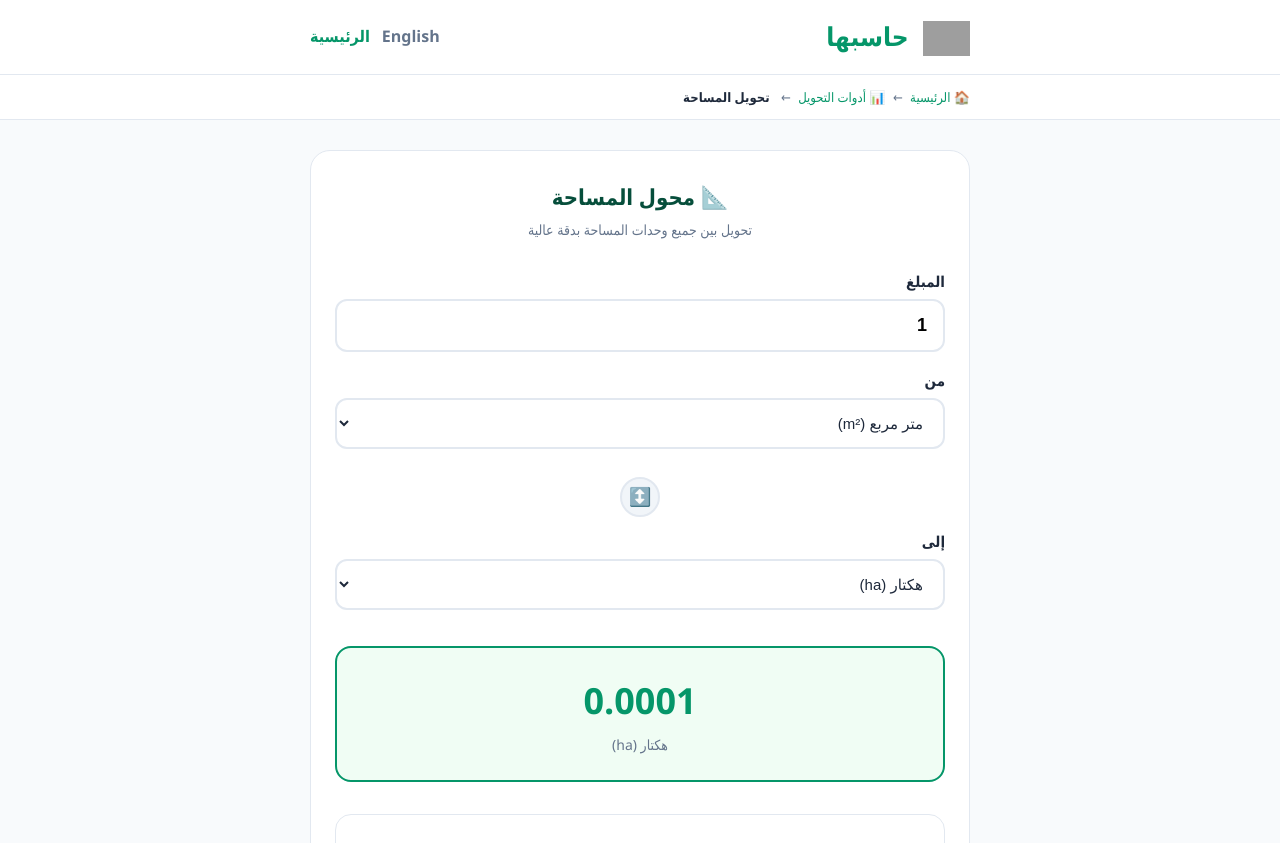
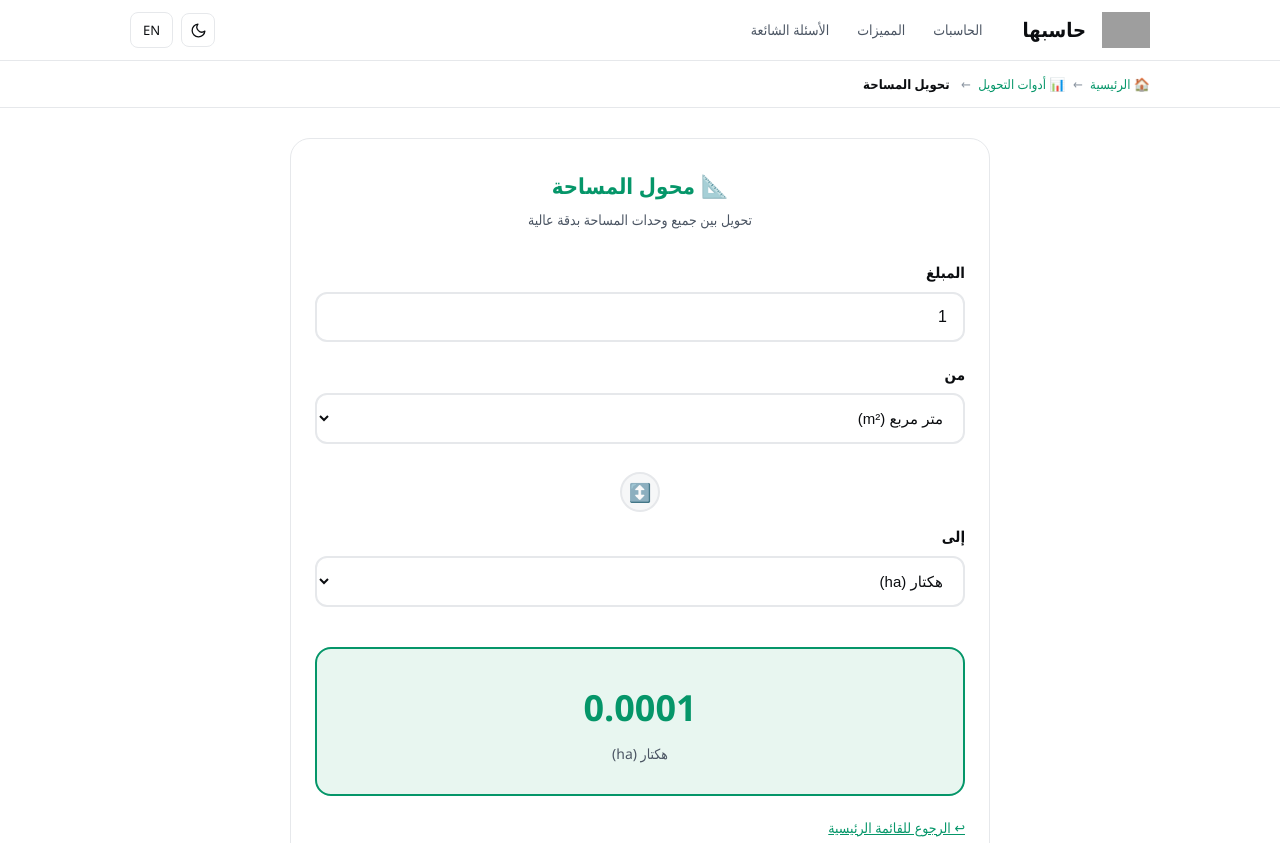
Before and after one commit to ibrahimalrezan-rgb/hasibha, a plain HTML site: page area.html in a window 1280 px wide. Shown: the top 843 px of the page. Drawn offline with Linux system fonts and the light colour scheme; grey boxes are pictures that could not be loaded.

Commit message:
Update area.html

```diff
--- a/area.html
+++ b/area.html
@@ -3,6 +3,7 @@
 <head>
 <meta charset="UTF-8">
 <meta name="viewport" content="width=device-width, initial-scale=1.0">
+
 <title>محول المساحة - تحويل جميع وحدات المساحة | حاسبها</title>
 <meta name="description" content="محول المساحة الشامل لتحويل بين المتر المربع، الكيلومتر المربع، الهكتار، الفدان، الدونم، القدم المربع و12 وحدة مساحة بدقة عالية.">
 <meta name="keywords" content="تحويل المساحة, محول المساحة, متر مربع, كيلومتر مربع, هكتار, فدان, دونم, قدم مربع, area converter">
@@ -12,6 +13,10 @@
 <link rel="canonical" href="https://hasibha.com/area">
 <link rel="icon" type="image/png" href="https://i.ibb.co/MyCPJW6y/B8947-E27-073-B-4-DE2-8-E7-F-EB2023-A17-E70.png">
 <link rel="apple-touch-icon" href="https://i.ibb.co/MyCPJW6y/B8947-E27-073-B-4-DE2-8-E7-F-EB2023-A17-E70.png">
+<link rel="alternate" hreflang="ar" href="https://hasibha.com/area">
+<link rel="alternate" hreflang="en" href="https://hasibha.com/area-en">
+<link rel="alternate" hreflang="x-default" href="https://hasibha.com/area">
+
 <meta property="og:title" content="محول المساحة - تحويل جميع وحدات المساحة">
 <meta property="og:description" content="حول بين 12 وحدة مساحة بدقة عالية.">
 <meta property="og:url" content="https://hasibha.com/area">
@@ -23,114 +28,179 @@
 <meta name="twitter:title" content="محول المساحة | حاسبها">
 <meta name="twitter:description" content="12 وحدة مساحة بدقة عالية.">
 <meta name="twitter:image" content="https://i.ibb.co/MyCPJW6y/B8947-E27-073-B-4-DE2-8-E7-F-EB2023-A17-E70.png">
+<meta name="theme-color" content="#0b0d10">
+
 <script async src="https://www.googletagmanager.com/gtag/js?id=G-NZLXJFVCDW"></script>
 <script>window.dataLayer=window.dataLayer||[];function gtag(){dataLayer.push(arguments)}gtag('js',new Date());gtag('config','G-NZLXJFVCDW');</script>
+
 <script type="application/ld+json">
 {
   "@context": "https://schema.org",
+  "@graph": [
+    {
       "@type": "BreadcrumbList",
       "itemListElement": [
         {"@type": "ListItem", "position": 1, "name": "الرئيسية", "item": "https://hasibha.com/"},
         {"@type": "ListItem", "position": 2, "name": "أدوات التحويل", "item": "https://hasibha.com/#conversion"},
         {"@type": "ListItem", "position": 3, "name": "تحويل المساحة", "item": "https://hasibha.com/area"}
       ]
+    },
+    {
+      "@type": "FAQPage",
+      "mainEntity": [
+        {"@type": "Question", "name": "كم متر مربع في الهكتار؟", "acceptedAnswer": {"@type": "Answer", "text": "1 هكتار = 10,000 متر مربع."}},
+        {"@type": "Question", "name": "كم متر مربع في الدونم؟", "acceptedAnswer": {"@type": "Answer", "text": "1 دونم = 1,000 متر مربع في السعودية."}},
+        {"@type": "Question", "name": "كم متر مربع في الفدان؟", "acceptedAnswer": {"@type": "Answer", "text": "1 فدان = 4,200 متر مربع تقريباً."}}
+      ]
+    }
+  ]
 }
 </script>
-    <style>
-        *{margin:0;padding:0;box-sizing:border-box}
-        body{font-family:'Segoe UI',Tahoma,Geneva,Verdana,sans-serif;background:#f8fafc;color:#1e293b;line-height:1.6}
-        .container{max-width:700px;margin:0 auto;padding:0 20px}
-        .site-header{background:#fff;border-bottom:1px solid #e2e8f0;padding:16px 0}
-        .header-content{display:flex;justify-content:space-between;align-items:center}
-        .logo{font-size:26px;font-weight:800;color:#059669;text-decoration:none}
-        .logo img{height:35px;vertical-align:middle;margin-left:8px}
-        .lang-btn{background:#f1f5f9;border:1px solid #e2e8f0;padding:8px 16px;border-radius:8px;font-size:14px;color:#475569;text-decoration:none}
-        .breadcrumb{background:#fff;padding:12px 0;font-size:13px;color:#64748b;border-bottom:1px solid #e2e8f0}
-        .breadcrumb a{color:#059669;text-decoration:none}
-        .breadcrumb span{margin:0 4px}
-        .calc-wrapper{background:#fff;border:1px solid #e2e8f0;border-radius:20px;padding:28px 24px;margin:30px auto}
-        .calc-wrapper h1{text-align:center;color:#064e3b;font-size:22px;margin-bottom:4px}
-        .subtitle{text-align:center;color:#64748b;font-size:14px;margin-bottom:28px}
-        label{display:block;font-weight:600;margin-bottom:6px;font-size:15px}
-        .input-row{display:flex;gap:10px;margin-bottom:16px;align-items:center}
-        .input-row input{padding:14px 16px;border:2px solid #e2e8f0;border-radius:12px;font-size:18px;text-align:right;flex:1;font-weight:700}
-        .input-row input:focus{outline:none;border-color:#059669}
-        .unit-select{width:100%;padding:14px 16px;border:2px solid #e2e8f0;border-radius:12px;font-size:15px;background:#fff;color:#1e293b;cursor:pointer;margin-bottom:16px}
-        .swap-btn{text-align:center;margin:12px 0}
-        .swap-btn button{background:#f1f5f9;border:2px solid #e2e8f0;border-radius:50%;width:40px;height:40px;font-size:18px;cursor:pointer}
-        .result-card{background:#f0fdf4;border:2px solid #059669;border-radius:16px;padding:24px;text-align:center;margin-top:20px}
-        .result-card .result-value{font-size:36px;font-weight:900;color:#059669;word-break:break-all}
-        .result-card .result-label{color:#64748b;font-size:14px;margin-top:4px}
-        .article-box{background:#fff;border:1px solid #e2e8f0;border-radius:16px;padding:32px;margin-top:32px;text-align:right;line-height:2.3}
-        .article-box h2{font-size:22px;color:#064e3b;margin-bottom:24px;border-bottom:3px solid #059669;padding-bottom:12px}
-        .article-box h3{font-size:18px;color:#1e293b;margin:24px 0 12px}
-        .article-box p{color:#475569;font-size:15px;margin-bottom:14px}
-        .article-box ul{color:#475569;font-size:14px;padding-right:20px;margin-bottom:14px}
-        .article-box .tip{background:#f0fdf4;border-right:4px solid #059669;padding:16px;margin:16px 0;border-radius:8px}
-        .article-box .example{background:#f8fafc;border:1px solid #e2e8f0;border-radius:12px;padding:16px;margin:16px 0}
-        .back-link{display:inline-block;margin-top:20px;color:#059669;text-decoration:underline;font-size:14px}
-        @media(max-width:600px){.calc-wrapper{padding:20px 16px}.article-box{padding:20px 16px}}
-    </style>
+
+<link rel="stylesheet" href="/css/style.css">
 </head>
 <body>
 
-<header class="site-header"><div class="container"><div class="header-content">
-    <a href="/" class="logo"><img src="https://i.ibb.co/MyCPJW6y/B8947-E27-073-B-4-DE2-8-E7-F-EB2023-A17-E70.png" alt="حاسبها"> حاسبها</a>
-    <div style="display:flex;gap:12px;align-items:center">
-        <a href="/area-en" style="color:#64748b;text-decoration:none;font-weight:600">English</a>
-        <a href="/" style="color:#059669;text-decoration:none;font-weight:600">الرئيسية</a>
+<header class="site-header">
+  <div class="wrap header-in">
+    <a class="logo" href="/" aria-label="حاسبها — الصفحة الرئيسية">
+      <img src="https://i.ibb.co/MyCPJW6y/B8947-E27-073-B-4-DE2-8-E7-F-EB2023-A17-E70.png" alt="حاسبها" style="height:36px;vertical-align:middle">
+      حاسبها
+    </a>
+    <nav class="main-nav" aria-label="التنقل الرئيسي">
+      <a href="/#calculators">الحاسبات</a>
+      <a href="/#features">المميزات</a>
+      <a href="/#faq">الأسئلة الشائعة</a>
+    </nav>
+    <div class="header-actions">
+      <button class="theme-btn" id="themeBtn" aria-label="تبديل الوضع الليلي">
+        <svg id="iconMoon" width="17" height="17" viewBox="0 0 24 24" fill="none" stroke="currentColor" stroke-width="1.8" stroke-linecap="round" stroke-linejoin="round"><path d="M21 12.8A9 9 0 1 1 11.2 3a7 7 0 0 0 9.8 9.8Z"/></svg>
+        <svg id="iconSun" width="17" height="17" viewBox="0 0 24 24" fill="none" stroke="currentColor" stroke-width="1.8" stroke-linecap="round" stroke-linejoin="round" style="display:none"><circle cx="12" cy="12" r="4"/><path d="M12 2v2M12 20v2M4.9 4.9l1.4 1.4M17.7 17.7l1.4 1.4M2 12h2M20 12h2M4.9 19.1l1.4-1.4M17.7 6.3l1.4-1.4"/></svg>
+      </button>
+      <a class="lang-btn" href="/area-en" hreflang="en" lang="en">EN</a>
     </div>
-</div></div></header>
+  </div>
+</header>
 
 <nav class="breadcrumb">
-    <div class="container">
+  <div class="wrap">
     <a href="/">🏠 الرئيسية</a>
     <span>←</span>
     <a href="/#conversion">📊 أدوات التحويل</a>
     <span>←</span>
-        <span style="color:#1e293b;font-weight:600">تحويل المساحة</span>
+    <span style="color:var(--text);font-weight:600">تحويل المساحة</span>
   </div>
 </nav>
 
 <main>
-<div class="container">
+<div class="wrap">
   <div class="calc-wrapper">
     <h1>📐 محول المساحة</h1>
     <p class="subtitle">تحويل بين جميع وحدات المساحة بدقة عالية</p>
-    <label>المبلغ</label>
-    <div class="input-row"><input type="number" id="amountInput" value="1" oninput="convert()" placeholder="أدخل القيمة"></div>
-    <label>من</label>
+
+    <label for="amountInput">المبلغ</label>
+    <div class="input-row">
+      <input type="number" id="amountInput" value="1" oninput="convert()" placeholder="أدخل القيمة">
+    </div>
+
+    <label for="fromUnit">من</label>
     <select class="unit-select" id="fromUnit" onchange="convert()">
-        <option value="1">متر مربع (m²)</option><option value="0.000001">كيلومتر مربع (km²)</option><option value="10000">سنتيمتر مربع (cm²)</option><option value="1000000">مليمتر مربع (mm²)</option><option value="0.0001">هكتار (ha)</option><option value="0.000247105">فدان</option><option value="3.861e-7">ميل مربع (mi²)</option><option value="1.19599">ياردة مربعة (yd²)</option><option value="10.7639">قدم مربع (ft²)</option><option value="1550">بوصة مربعة (in²)</option><option value="0.001">دونم</option><option value="0.01">آر (a)</option>
+      <option value="1">متر مربع (m²)</option>
+      <option value="0.000001">كيلومتر مربع (km²)</option>
+      <option value="10000">سنتيمتر مربع (cm²)</option>
+      <option value="1000000">مليمتر مربع (mm²)</option>
+      <option value="0.0001">هكتار (ha)</option>
+      <option value="0.000247105">فدان</option>
+      <option value="3.861e-7">ميل مربع (mi²)</option>
+      <option value="1.19599">ياردة مربعة (yd²)</option>
+      <option value="10.7639">قدم مربع (ft²)</option>
+      <option value="1550">بوصة مربعة (in²)</option>
+      <option value="0.001">دونم</option>
+      <option value="0.01">آر (a)</option>
     </select>
+
     <div class="swap-btn"><button onclick="swapUnits()">↕️</button></div>
-    <label>إلى</label>
+
+    <label for="toUnit">إلى</label>
     <select class="unit-select" id="toUnit" onchange="convert()">
-        <option value="1">متر مربع (m²)</option><option value="0.000001">كيلومتر مربع (km²)</option><option value="10000">سنتيمتر مربع (cm²)</option><option value="1000000">مليمتر مربع (mm²)</option><option value="0.0001" selected>هكتار (ha)</option><option value="0.000247105">فدان</option><option value="3.861e-7">ميل مربع (mi²)</option><option value="1.19599">ياردة مربعة (yd²)</option><option value="10.7639">قدم مربع (ft²)</option><option value="1550">بوصة مربعة (in²)</option><option value="0.001">دونم</option><option value="0.01">آر (a)</option>
+      <option value="1">متر مربع (m²)</option>
+      <option value="0.000001">كيلومتر مربع (km²)</option>
+      <option value="10000">سنتيمتر مربع (cm²)</option>
+      <option value="1000000">مليمتر مربع (mm²)</option>
+      <option value="0.0001" selected>هكتار (ha)</option>
+      <option value="0.000247105">فدان</option>
+      <option value="3.861e-7">ميل مربع (mi²)</option>
+      <option value="1.19599">ياردة مربعة (yd²)</option>
+      <option value="10.7639">قدم مربع (ft²)</option>
+      <option value="1550">بوصة مربعة (in²)</option>
+      <option value="0.001">دونم</option>
+      <option value="0.01">آر (a)</option>
     </select>
-    <div class="result-card" id="resultCard">
-        <div class="result-value" id="resultValue">0.0001</div>
-        <div class="result-label" id="resultLabel">هكتار (ha)</div>
+
+    <div class="result-card" id="resultCard" style="display:block">
+      <div style="font-size:36px;font-weight:900;color:var(--c-health);word-break:break-all" id="resultValue">0.0001</div>
+      <div style="color:var(--text-2);font-size:14px;margin-top:4px" id="resultLabel">هكتار (ha)</div>
     </div>
+
+    <a href="/" class="back-link">↩ الرجوع للقائمة الرئيسية</a>
+  </div>
+
   <div class="article-box">
     <h2>🗂️ محول المساحة - دليل شامل لتحويل وحدات المساحة</h2>
+
     <h3>ما هو محول المساحة؟</h3>
     <p>محول المساحة من حاسبها يساعدك على تحويل أي قيمة بين وحدات المساحة المختلفة بسرعة ودقة.</p>
+
     <h3>الوحدات المدعومة (12 وحدة)</h3>
     <ul>
       <li><strong>النظام المتري:</strong> متر مربع، كيلومتر مربع، سنتيمتر مربع، مليمتر مربع، هكتار، آر.</li>
       <li><strong>النظام الإمبراطوري:</strong> ميل مربع، ياردة مربعة، قدم مربع، بوصة مربعة.</li>
       <li><strong>الوحدات العربية:</strong> فدان، دونم.</li>
     </ul>
+
     <div class="example">📝 <strong>مثال:</strong> 1 هكتار = 10,000 متر مربع = 2.47 فدان = 10 دونم</div>
+
     <div class="tip">💡 <strong>نصيحة:</strong> في السعودية، الدونم الواحد = 1,000 متر مربع.</div>
-    </div>
-    <a href="/" class="back-link">↩ الرجوع للقائمة الرئيسية</a>
   </div>
 </div>
 </main>
 
+<footer class="site-footer">
+  <div class="wrap footer-in">
+    <a class="logo" href="/" style="font-size:16px">
+      <img src="https://i.ibb.co/MyCPJW6y/B8947-E27-073-B-4-DE2-8-E7-F-EB2023-A17-E70.png" alt="حاسبها" style="height:28px;vertical-align:middle">
+      حاسبها
+    </a>
+    <nav aria-label="روابط الفوتر">
+      <a href="/privacy">سياسة الخصوصية</a>
+      <a href="/contact">تواصل معنا</a>
+      <a href="/about">من نحن</a>
+    </nav>
+    <p>حاسبها © <span id="year"></span> — جميع الحقوق محفوظة</p>
+  </div>
+</footer>
+
 <script>
+(function(){
+  var root=document.documentElement, btn=document.getElementById('themeBtn');
+  var moon=document.getElementById('iconMoon'), sun=document.getElementById('iconSun');
+  function apply(t){
+    if(t==='dark'){root.setAttribute('data-theme','dark');moon.style.display='none';sun.style.display='block';}
+    else{root.removeAttribute('data-theme');moon.style.display='block';sun.style.display='none';}
+  }
+  var saved=null;
+  try{saved=localStorage.getItem('hs-theme');}catch(e){}
+  if(!saved){saved=(window.matchMedia&&matchMedia('(prefers-color-scheme: dark)').matches)?'dark':'light';}
+  apply(saved);
+  btn.addEventListener('click',function(){
+    var next=root.getAttribute('data-theme')==='dark'?'light':'dark';
+    apply(next);
+    try{localStorage.setItem('hs-theme',next);}catch(e){}
+  });
+})();
+
+document.getElementById('year').textContent=new Date().getFullYear();
+
 function convert(){
     var amount = parseFloat(document.getElementById('amountInput').value) || 0;
     var fromVal = parseFloat(document.getElementById('fromUnit').value);
```
Lines whose indentation alone changed are shown as unchanged.
